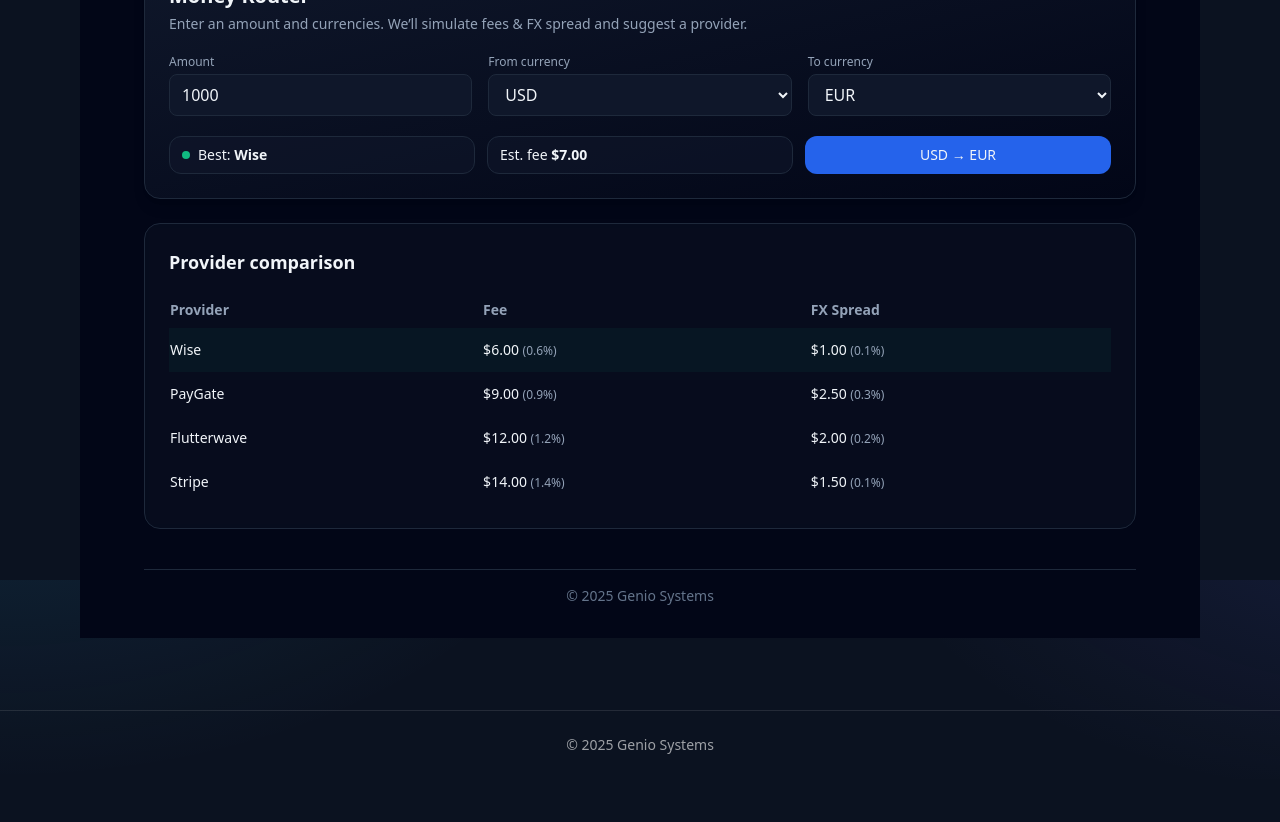
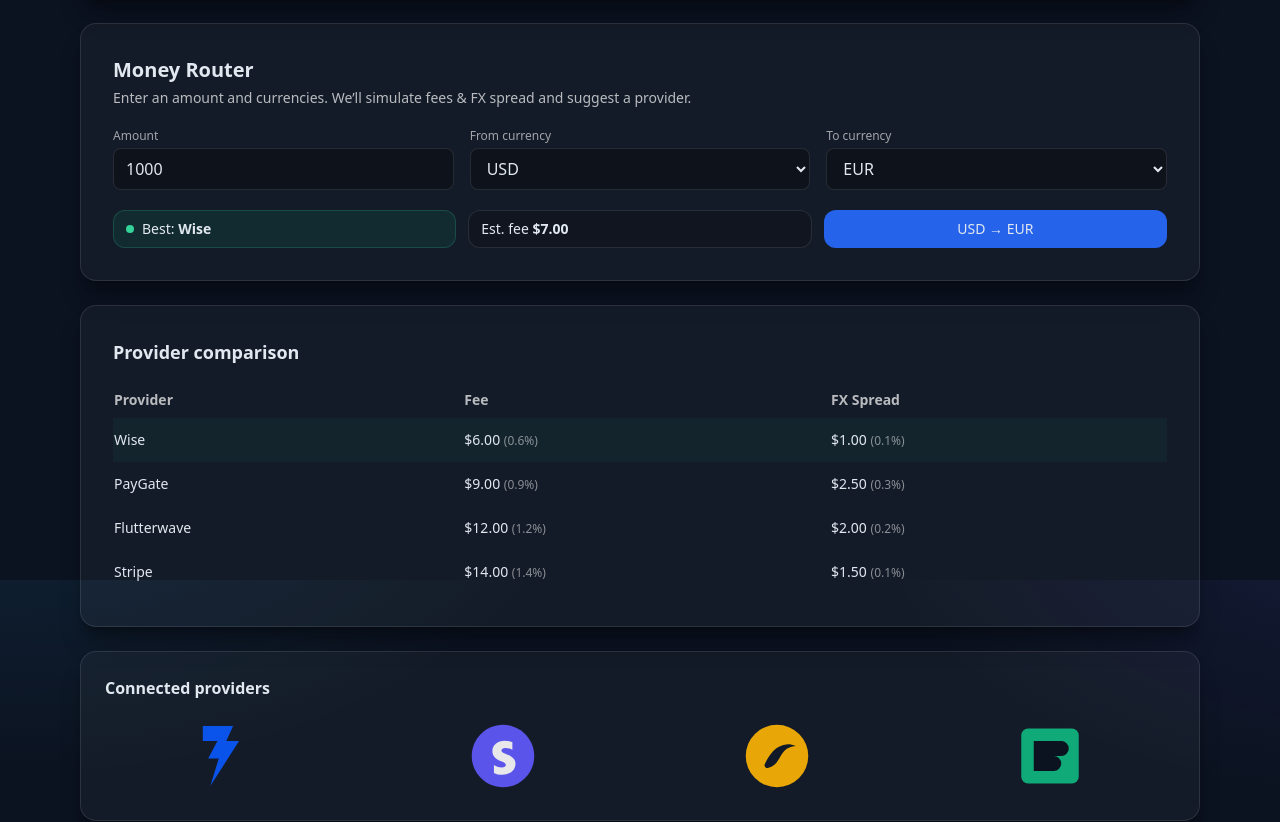
Before and after one commit to genio-ai/genio-os, a Next.js app: page / in a window 1280 px wide. Shown: the part 220-1042 px from the top of the page. Before the commit the page ends 999 px from the top, so only its background shows below. Built offline with nearby package versions, Linux system fonts and the light colour scheme.

Commit message:
Update page.js

```diff
--- a/app/page.js
+++ b/app/page.js
@@ -1,75 +1,112 @@
 // app/page.js
+
+function Card({ children, className = "" }) {
+  return (
+    <section className={`rounded-2xl border border-white/10 bg-white/[0.04] shadow-xl shadow-black/30 ${className}`}>
+      {children}
+    </section>
+  );
+}
+
+/* شعارات الشركاء — SVGs مضمّنة */
+function LogoWise({ size = 80 }) {
+  return (
+    <svg viewBox="0 0 256 256" width={size} height={size}>
+      <path fill="#0A5AFF" d="M41 32h97l-22 48h41l-92 144 27-88H58l30-56H41z"/>
+    </svg>
+  );
+}
+function LogoStripe({ size = 80 }) {
+  return (
+    <svg viewBox="0 0 256 256" width={size} height={size}>
+      <path fill="#635BFF" d="M128 28c55 0 100 45 100 100s-45 100-100 100S28 183 28 128 73 28 128 28z"/>
+      <path fill="#fff" d="M168 152c0 22-18 36-43 36-10 0-19-2-26-6v-25c7 5 15 8 25 8 8 0 13-3 13-8 0-6-5-8-15-12-17-7-28-16-28-33 0-19 16-33 40-33 10 0 18 2 24 5v24c-7-4-14-6-23-6-7 0-12 3-12 8 0 5 5 8 16 12 18 7 29 16 29 30z"/>
+    </svg>
+  );
+}
+function LogoFlutterwave({ size = 80 }) {
+  return (
+    <svg viewBox="0 0 256 256" width={size} height={size}>
+      <circle cx="128" cy="128" r="100" fill="#FFB703"/>
+      <path d="M88 156c14-30 34-64 75-66 8 0 16 2 25 6-15 1-27 6-36 15-18 18-20 47-53 55-7 2-11-3-11-10z" fill="#111827"/>
+    </svg>
+  );
+}
+function LogoPayGate({ size = 80 }) {
+  return (
+    <svg viewBox="0 0 256 256" width={size} height={size}>
+      <rect x="36" y="40" width="184" height="176" rx="22" fill="#10B981"/>
+      <path d="M76 128h64a24 24 0 0 1 0 48H76v-48zm0-16V80h88a24 24 0 0 1 0 48H76z" fill="#0b1220"/>
+    </svg>
+  );
+}
+
 export default function Home() {
   const providers = [
-    { name: 'Wise', fee: 6.00, feePct: '0.6%', spread: 1.00, spreadPct: '0.1%' },
-    { name: 'PayGate', fee: 9.00, feePct: '0.9%', spread: 2.50, spreadPct: '0.3%' },
-    { name: 'Flutterwave', fee: 12.00, feePct: '1.2%', spread: 2.00, spreadPct: '0.2%' },
-    { name: 'Stripe', fee: 14.00, feePct: '1.4%', spread: 1.50, spreadPct: '0.1%' },
+    { name: 'Wise',        fee: 6.00,  feePct: '0.6%',  spread: 1.00,  spreadPct: '0.1%' },
+    { name: 'PayGate',     fee: 9.00,  feePct: '0.9%',  spread: 2.50,  spreadPct: '0.3%' },
+    { name: 'Flutterwave', fee: 12.00, feePct: '1.2%',  spread: 2.00,  spreadPct: '0.2%' },
+    { name: 'Stripe',      fee: 14.00, feePct: '1.4%',  spread: 1.50,  spreadPct: '0.1%' },
   ];
 
   return (
-    <main className="min-h-[calc(100vh-120px)] bg-slate-950 text-slate-100">
-      {/* شريط علوي بسيط يحافظ على نفس الـ layout الحالي */}
-      <div className="mx-auto max-w-5xl px-4 py-8">
-        <h1 className="text-2xl md:text-3xl font-bold tracking-tight">
-          Genio Money OS Dashboard
-        </h1>
+    <div className="space-y-6">
+      {/* Hero خفيف */}
+      <Card className="p-6 md:p-8">
+        <h1 className="text-2xl md:text-3xl font-bold tracking-tight">Genio Money OS Dashboard</h1>
+        <p className="mt-2 text-white/70">
+          Route payments smartly. We simulate fees & FX spreads and suggest the best provider.
+        </p>
+      </Card>
 
-        {/* بطاقة Money Router */}
-        <section className="mt-6 rounded-2xl border border-slate-800 bg-gradient-to-br from-slate-900 to-slate-950 p-5 md:p-6 shadow-lg">
+      {/* Money Router */}
+      <Card className="p-6 md:p-8">
         <h2 className="text-xl font-semibold">Money Router</h2>
-          <p className="mt-1 text-sm text-slate-400">
+        <p className="text-sm text-white/70 mt-1">
           Enter an amount and currencies. We’ll simulate fees & FX spread and suggest a provider.
         </p>
 
         <div className="mt-5 grid gap-4 md:grid-cols-3">
-            <div className="col-span-1">
-              <label className="mb-1 block text-xs text-slate-400">Amount</label>
-              <input
-                defaultValue="1000"
-                className="w-full rounded-lg border border-slate-800 bg-slate-900 px-3 py-2 text-slate-100 outline-none focus:border-blue-500"
-              />
-            </div>
-            <div className="col-span-1">
-              <label className="mb-1 block text-xs text-slate-400">From currency</label>
-              <select className="w-full rounded-lg border border-slate-800 bg-slate-900 px-3 py-2">
-                <option>USD</option>
-                <option>EUR</option>
-                <option>GBP</option>
+          <label className="block">
+            <div className="text-xs text-white/60 mb-1">Amount</div>
+            <input defaultValue="1000" className="w-full rounded-lg border border-white/10 bg-black/30 px-3 py-2 outline-none focus:ring-2 focus:ring-white/20" />
+          </label>
+          <label className="block">
+            <div className="text-xs text-white/60 mb-1">From currency</div>
+            <select className="w-full rounded-lg border border-white/10 bg-black/30 px-3 py-2">
+              <option>USD</option><option>EUR</option><option>GBP</option>
             </select>
-            </div>
-            <div className="col-span-1">
-              <label className="mb-1 block text-xs text-slate-400">To currency</label>
-              <select className="w-full rounded-lg border border-slate-800 bg-slate-900 px-3 py-2">
-                <option>EUR</option>
-                <option>USD</option>
-                <option>GBP</option>
+          </label>
+          <label className="block">
+            <div className="text-xs text-white/60 mb-1">To currency</div>
+            <select className="w-full rounded-lg border border-white/10 bg-black/30 px-3 py-2">
+              <option>EUR</option><option>USD</option><option>GBP</option>
             </select>
-            </div>
+          </label>
         </div>
 
         {/* Recommendation */}
         <div className="mt-5 grid gap-3 md:grid-cols-3">
-            <div className="flex items-center gap-2 rounded-xl border border-slate-800 bg-slate-900/60 px-3 py-2">
-              <span className="h-2 w-2 rounded-full bg-emerald-500" />
+          <div className="flex items-center gap-2 rounded-xl border border-emerald-400/20 bg-emerald-500/10 px-3 py-2">
+            <span className="h-2 w-2 rounded-full bg-emerald-400" />
             <span className="text-sm">Best: <b>Wise</b></span>
           </div>
-            <div className="flex items-center gap-2 rounded-xl border border-slate-800 bg-slate-900/60 px-3 py-2">
+          <div className="flex items-center gap-2 rounded-xl border border-white/10 bg-black/20 px-3 py-2">
             <span className="text-sm">Est. fee <b>$7.00</b></span>
           </div>
           <button className="rounded-xl bg-blue-600 px-3 py-2 text-sm font-medium hover:bg-blue-500 transition">
             USD → EUR
           </button>
         </div>
-        </section>
+      </Card>
 
-        {/* جدول المقارنة */}
-        <section className="mt-6 rounded-2xl border border-slate-800 bg-slate-900/40 backdrop-blur p-5 md:p-6">
+      {/* Provider comparison */}
+      <Card className="p-6 md:p-8">
         <h3 className="text-lg font-semibold">Provider comparison</h3>
         <div className="mt-4 overflow-x-auto">
           <table className="min-w-full text-left text-sm">
-              <thead>
-                <tr className="text-slate-400">
+            <thead className="text-white/70">
+              <tr>
                 <th className="py-2 pr-4">Provider</th>
                 <th className="py-2 pr-4">Fee</th>
                 <th className="py-2 pr-4">FX Spread</th>
@@ -77,28 +114,33 @@ export default function Home() {
             </thead>
             <tbody>
               {providers.map((p, i) => (
-                  <tr key={p.name} className={i === 0 ? 'bg-emerald-500/5' : ''}>
+                <tr key={p.name} className={i === 0 ? "bg-emerald-500/5" : "hover:bg-white/5"}>
                   <td className="py-3 pr-4">{p.name}</td>
                   <td className="py-3 pr-4">
-                      ${p.fee.toFixed(2)}{' '}
-                      <span className="text-xs text-slate-400">({p.feePct})</span>
+                    ${p.fee.toFixed(2)}{" "}
+                    <span className="text-xs text-white/50">({p.feePct})</span>
                   </td>
                   <td className="py-3 pr-4">
-                      ${p.spread.toFixed(2)}{' '}
-                      <span className="text-xs text-slate-400">({p.spreadPct})</span>
+                    ${p.spread.toFixed(2)}{" "}
+                    <span className="text-xs text-white/50">({p.spreadPct})</span>
                   </td>
                 </tr>
               ))}
             </tbody>
           </table>
         </div>
-        </section>
+      </Card>
 
-        {/* فوتر بسيط */}
-        <footer className="mt-10 border-t border-slate-800 pt-4 text-center text-sm text-slate-500">
-          © {new Date().getFullYear()} Genio Systems
-        </footer>
+      {/* Partners / Connected providers */}
+      <Card className="p-5 md:p-6">
+        <h4 className="font-semibold mb-4">Connected providers</h4>
+        <div className="grid grid-cols-2 sm:grid-cols-4 gap-6 place-items-center">
+          <div className="opacity-90"><LogoWise /></div>
+          <div className="opacity-90"><LogoStripe /></div>
+          <div className="opacity-90"><LogoFlutterwave /></div>
+          <div className="opacity-90"><LogoPayGate /></div>
         </div>
-    </main>
+      </Card>
+    </div>
   );
 }
```
Lines whose indentation alone changed are shown as unchanged.
